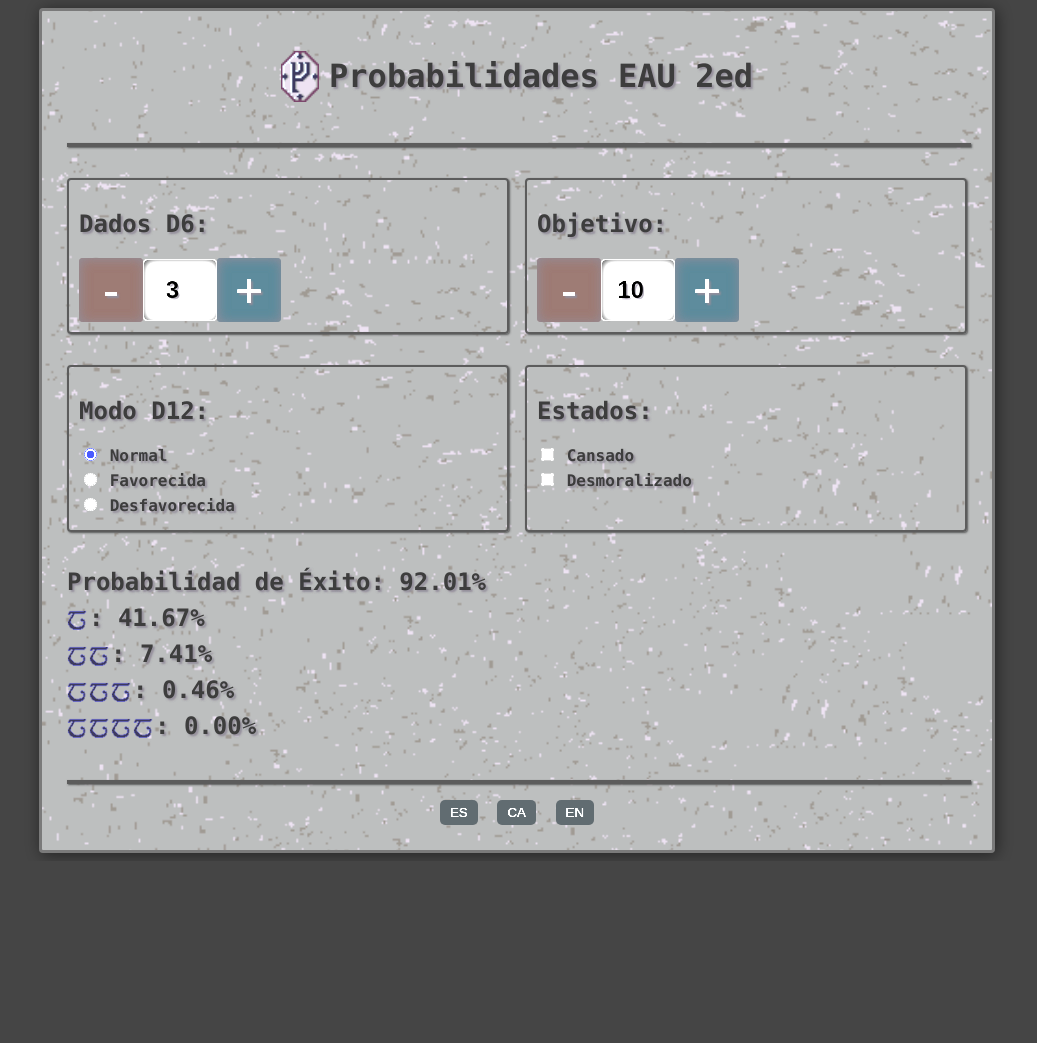
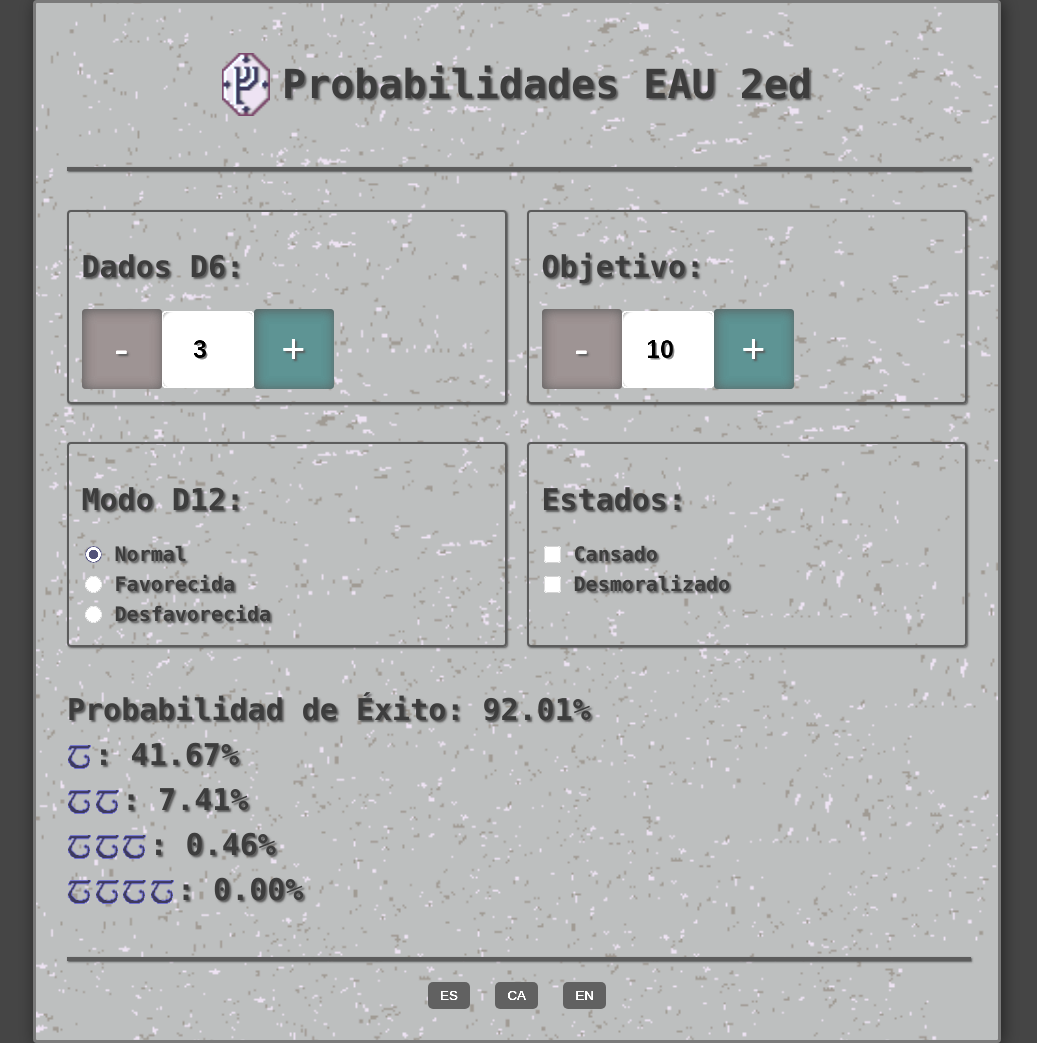
Before and after one commit to PibeCalavera/TORAssistantWeb, a plain HTML site: page index.html in a window 1280 px wide. Shown: the whole page, without its empty margins (123-1160 px from the left). Before the commit the page ends 861 px from the top, so only its background shows below. Drawn offline with Linux system fonts and the light colour scheme.

Commit message:
Update style.css

```diff
--- a/style.css
+++ b/style.css
@@ -1,29 +1,71 @@
+:root {
+  /* ------------------ COLOR PALETTE ------------------ */
+  --bg: #454545;
+  --text: #222;
+
+  --border-dark: #444;
+  --border-medium: #333;
+  --border-light: #ccc;
+
+  --primary-accent: #2e2e43;
+
+  --btn-decrement: #585252;
+  --btn-increment: #345252;
+
+  --btn-base: #363636;
+  --btn-hover: #272738;
+
+  /* ------------------ SHADOWS ------------------ */
+  --shadow-color: #333;
+
+  --text-shadow: 2px 2px 2px var(--shadow-color);
+  --box-shadow: 2px 2px 16px rgba(0, 0, 0, 0.5);
+  --box-shadow-soft: 1px 1px 2px var(--shadow-color);
+  --box-shadow-inset: inset 1px 1px 12px var(--shadow-color);
+
+  /* ------------------ UI SCALE ------------------ */
+  --radius: 4px;
+  --radius-small: 5px;
+}
+
+html {
+  font-size: clamp(16px, 2.2vw, 20px);
+}
+
 body {
   font-family: "Lucida Console", system-ui;
-  background-color: #454545;
-  color: #222;
-  text-shadow: 2px 2px 2px rgba(83, 80, 87, 1);
+  font-size: 1rem;
+  background-color: var(--bg);
+  color: var(--text);
+  text-shadow: var(--text-shadow);
   font-weight: 600;
 
   display: flex;
   justify-content: center;
   align-items: center;
+
+  margin: 0;
 }
+
+/* ------------------ TITLES ------------------ */
 
 h1 {
   text-align: center;
   margin-bottom: 2rem;
 }
 
+/* ------------------ CONTAINER ------------------ */
+
 .container {
   flex: 1;
   max-width: 900px;
 
   margin: auto;
-  padding: clamp(14px, 4vw, 25px);
-  border: 3px solid #444;
-  border-radius: 4px;
-  box-shadow: 2px 2px 16px rgba(0, 0, 0, 0.5);
+  padding: clamp(0.875rem, 4vw, 1.5625rem);
+
+  border: 3px solid var(--border-dark);
+  border-radius: var(--radius);
+  box-shadow: var(--box-shadow);
 
   background-image: url(img/stone-slab.png);
   background-size: cover;
@@ -32,17 +74,13 @@ h1 {
   filter: brightness(1.8);
 }
 
+/* ------------------ LAYOUT ------------------ */
+
 .align-center {
   display: flex;
   flex-direction: row;
   align-items: center;
   justify-content: center;
-}
-
-#gandalf-rune {
-  width: 38px;
-  height: auto;
-  padding: 0 10px 10px 0;
 }
 
 .is-display-grid {
@@ -51,24 +89,34 @@ h1 {
   gap: 1rem;
 }
 
-.grid-last-row {
-  grid-column: 1/-1;
+.is-display-grid > div {
+  padding: 0.625rem;
+  border-radius: var(--radius);
+  border: 2px solid var(--border-medium);
+  box-shadow: var(--box-shadow-soft);
 }
 
-.is-display-grid > div {
-  padding: 10px;
-  border-radius: 4px;
-  border: 2px solid #333;
-  box-shadow: 1px 1px 2px #333;
+.grid-last-row {
+  grid-column: 1 / -1;
 }
 
+/* ------------------ ICON ------------------ */
+
+#gandalf-rune {
+  width: 2.375rem;
+  height: auto;
+  padding: 0 0.625rem 0.625rem 0;
+}
+
+/* ------------------ INPUTS ------------------ */
+
 .input-group {
-  margin-top: 15px;
+  margin-top: 0.9375rem;
 }
 
 label {
   display: block;
-  margin-bottom: 5px;
+  margin-bottom: 0.3125rem;
 }
 
 .number-input {
@@ -76,53 +124,72 @@ label {
   align-items: center;
 }
 
+/* number input */
 .number-input input[type="number"] {
-  width: 60px;
-  height: 48px;
+  width: 3.75rem;
+  height: 3rem;
+
   text-align: center;
-  font-size: x-large;
+  font-size: 1.25rem;
   font-weight: 600;
-  padding: 6px;
-  border-radius: 4px;
-  border: 1px solid #ccc;
-  text-shadow: 2px 2px 2px rgba(83, 80, 87, 1);
-  box-shadow: inset 1px 1px 12px;
+
+  padding: 0.375rem;
+
+  border-radius: var(--radius);
+  border: 1px solid var(--border-light);
+
+  text-shadow: var(--text-shadow);
+  box-shadow: var(--box-shadow-inset);
 }
 
+/* buttons */
 .number-input button {
-  width: 64px;
-  height: 64px;
-  font-size: xxx-large;
+  width: 4rem;
+  height: 4rem;
+
+  font-size: 2rem;
+
   border: none;
-  border-radius: 4px;
+  border-radius: var(--radius);
   cursor: pointer;
+
   color: white;
-  text-shadow: 2px 2px 2px rgba(83, 80, 87, 1);
-  box-shadow: inset 1px 1px 12px rgba(83, 80, 87, 1);
+  text-shadow: var(--text-shadow);
+  box-shadow: var(--box-shadow-inset);
 }
 
 .number-input .decrement {
-  background-color: #584541;
+  background-color: var(--btn-decrement);
 }
+
 .number-input .increment {
-  background-color: #344e57;
+  background-color: var(--btn-increment);
 }
 
 .number-input button:active {
   opacity: 0.8;
 }
 
+/* ------------------ FORMS ------------------ */
+
 input[type="radio"],
 input[type="checkbox"] {
-  accent-color: #2932e7;
+  accent-color: var(--primary-accent);
+
+  transform: scale(1.3);
 }
+
+/* ------------------ SELECT ------------------ */
 
 select {
   width: 100%;
-  padding: 6px;
-  border-radius: 4px;
-  border: 1px solid #ccc;
+  padding: 0.375rem;
+
+  border-radius: var(--radius);
+  border: 1px solid var(--border-light);
 }
+
+/* ------------------ RESULT ------------------ */
 
 #result {
   margin-top: 1rem;
@@ -130,36 +197,48 @@ select {
   line-height: 1.5em;
 }
 
+/* ------------------ LANG SWITCH ------------------ */
+
 .lang-switch {
   margin-top: 1rem;
   text-align: center;
 }
 
 .lang-switch button {
-  background-color: #363c3f;
-  margin: 0 5px;
+  background-color: var(--btn-base);
+
+  margin: 0 0.3125rem;
+
   border: none;
   color: white;
-  padding: 5px 10px;
-  border-radius: 5px;
+
+  padding: 0.3125rem 0.625rem;
+  border-radius: var(--radius-small);
+
   cursor: pointer;
 }
 
 .lang-switch button:hover {
-  background-color: #272836;
+  background-color: var(--btn-hover);
 }
 
+/* ------------------ ICONS ------------------ */
+
 .lambe-icon {
-  width: 20px;
-  height: 20px;
+  width: 1.25rem;
+  height: 1.25rem;
   vertical-align: middle;
-  padding-right: 2px;
+  padding-right: 0.125rem;
 }
+
+/* ------------------ SEPARATOR ------------------ */
 
 .separator {
   height: 0;
   width: 100%;
-  border: 2px solid #333;
+
+  border: 2px solid var(--border-medium);
   margin: 1rem 0;
-  box-shadow: 1px 1px 2px #333;
+
+  box-shadow: var(--box-shadow-soft);
 }
```
